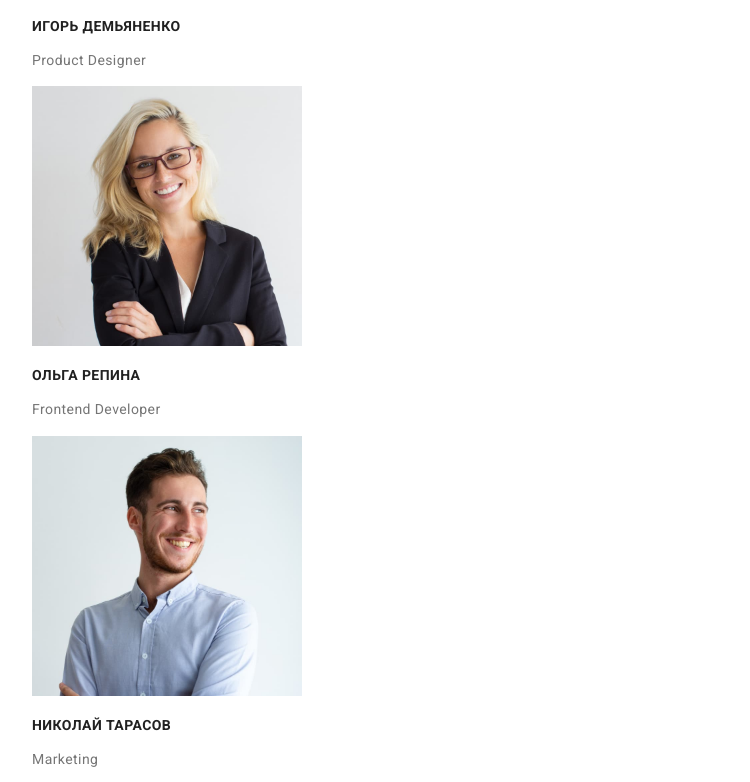
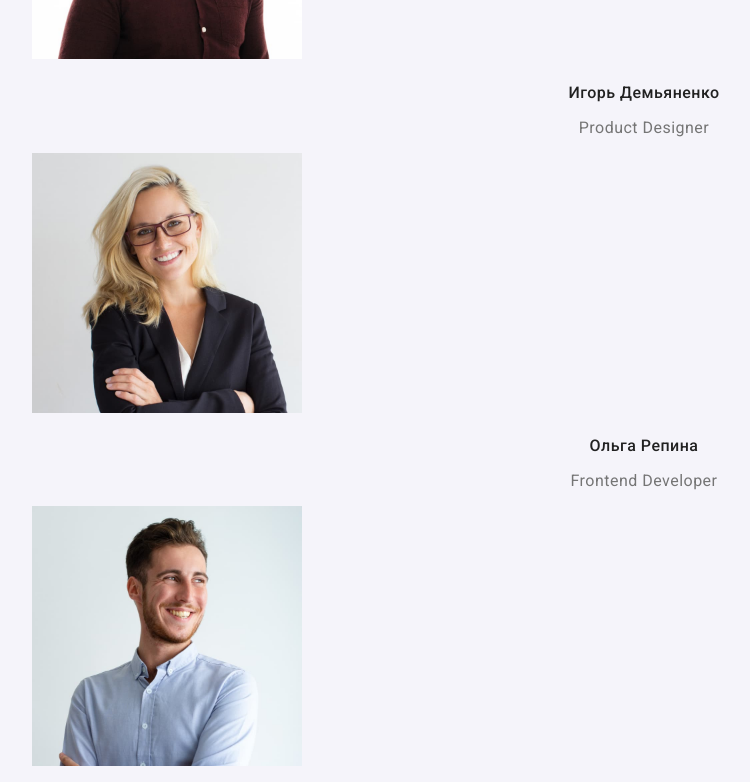
Before and after one commit to VasylMartin/goit-markup-hw-02, a plain HTML site: page index.html in a window 1280 px wide. Shown: the part 2274-3056 px from the top of the page, without its empty margins (16-766 px from the left). Drawn offline with Linux system fonts and the light colour scheme.

Commit message:
css  index.html done

```diff
--- a/css/styles.css
+++ b/css/styles.css
@@ -199,8 +199,7 @@ body {
 }
 
 /* SECTION 2 [index.html] */
-
-.advantage {
+.second-title {
   color: var(--title-nav-btn);
   font-weight: 700;
   font-size: 36px;
@@ -217,3 +216,26 @@ body {
   letter-spacing: 0.03em;
   text-transform: uppercase;
 }
+
+/* SECTION 3 [index.html] см.SECTION 2 */
+
+/* SECTION 4 [index.html] */
+.section-four {
+  background-color: #f5f4fa;
+}
+
+.card-title {
+  color: var(--title-nav-btn);
+  font-weight: 500;
+  font-size: 16px;
+  line-height: 1.187;
+  text-align: center;
+  letter-spacing: 0.03em;
+}
+
+.card-info {
+  font-size: 16px;
+  line-height: 1.187;
+  text-align: center;
+  letter-spacing: 0.03em;
+}
--- a/index.html
+++ b/index.html
@@ -39,7 +39,7 @@
       </section>
       <!--SECTION 2-->
       <section class="">
-        <h2 class="advantage">В чем наше преимущество?</h2>
+        <h2 class="second-title">В чем наше преимущество?</h2>
         <ul>
           <li>
             <h3 class="title-three">Внимание к деталям</h3>
@@ -77,7 +77,7 @@
       </section>
       <!--SECTION 3-->
       <section class="">
-        <h2 class="">Чем мы занимаемся</h2>
+        <h2 class="second-title">Чем мы занимаемся</h2>
         <ul>
           <li><img src="./images/imgnote.jpg" width="370" alt="Печатает на клавиатуре" /></li>
           <li><img src="./images/imgphone.jpg" width="370" alt="Смотрит в телефон" /></li>
@@ -86,28 +86,28 @@
       </section>
 
       <!--SECTION 4-->
-      <section class="">
-        <h2 class="">Наша команда</h2>
+      <section class="section-four">
+        <h2 class="second-title">Наша команда</h2>
         <ul>
           <li>
             <img src="./images/productdesigner.jpg" alt="productdesigner" width="270" />
-            <h3 class="title-three">Игорь Демьяненко</h3>
-            <p class="">Product Designer</p>
+            <h3 class="card-title">Игорь Демьяненко</h3>
+            <p class="card-info">Product Designer</p>
           </li>
           <li>
             <img src="./images/frontend.jpg" alt="frontend" width="270" />
-            <h3 class="title-three">Ольга Репина</h3>
-            <p class="">Frontend Developer</p>
+            <h3 class="card-title">Ольга Репина</h3>
+            <p class="card-info">Frontend Developer</p>
           </li>
           <li>
             <img src="./images/marketing.jpg" alt="marketing" width="270" />
-            <h3 class="title-three">Николай Тарасов</h3>
-            <p class="">Marketing</p>
+            <h3 class="card-title">Николай Тарасов</h3>
+            <p class="card-info">Marketing</p>
           </li>
           <li>
             <img src="./images/ui.jpg" alt="ui" width="270" />
-            <h3 class="title-three">Михаил Ермаков</h3>
-            <p class="">UI Designer</p>
+            <h3 class="card-title">Михаил Ермаков</h3>
+            <p class="card-info">UI Designer</p>
           </li>
         </ul>
       </section>
```
